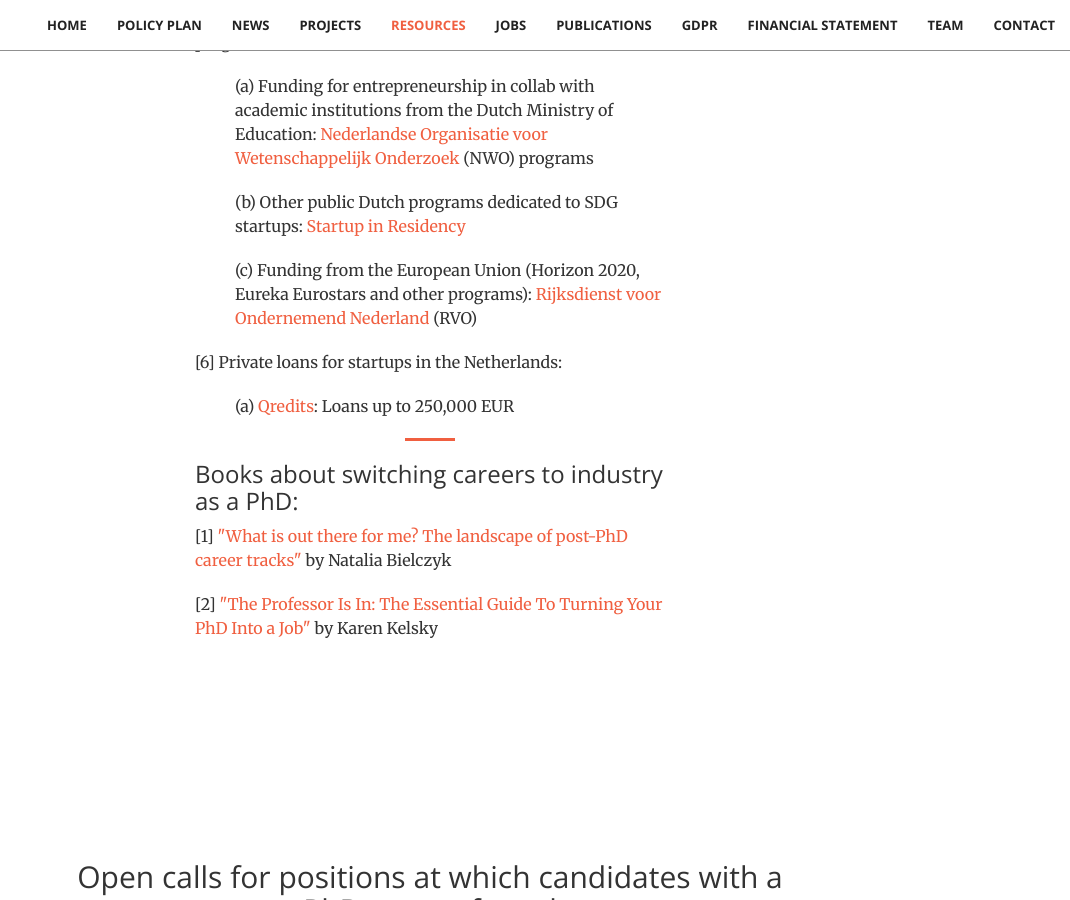
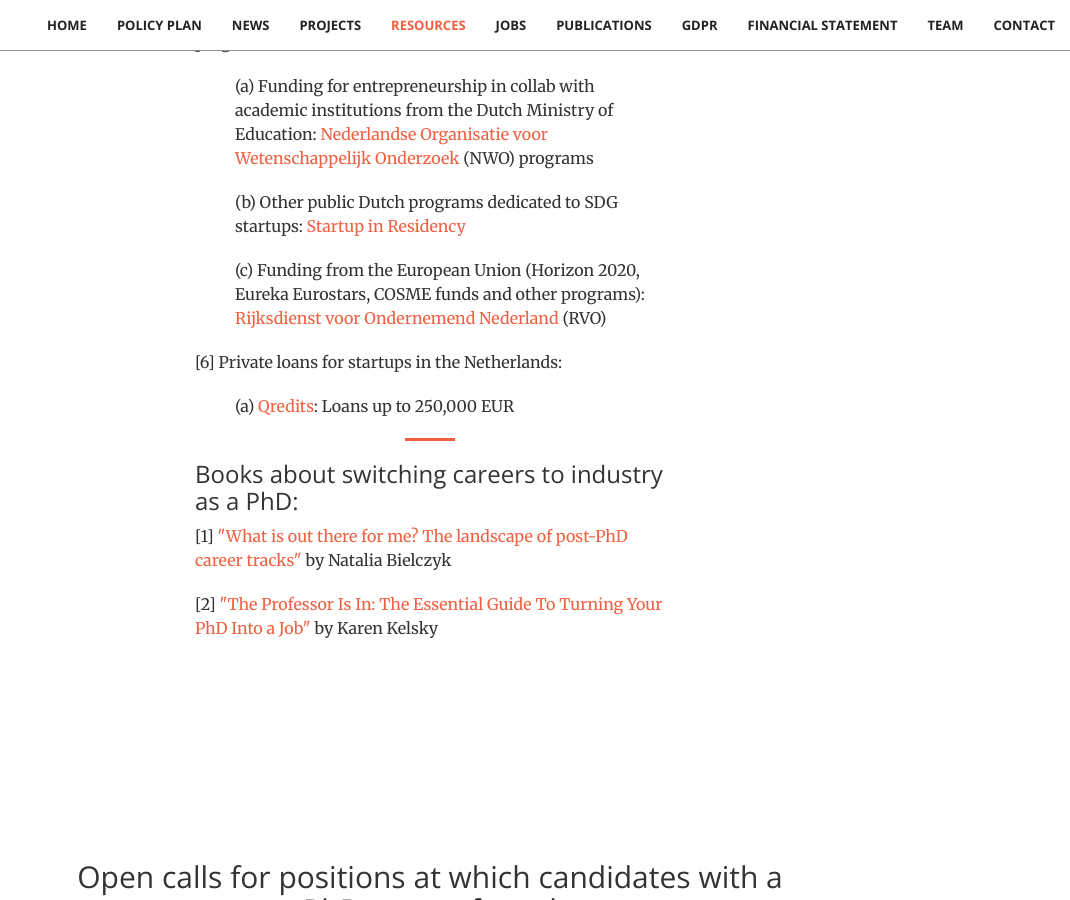
Before and after one commit to stichting-solaris/stichting-solaris.github.io, a Jekyll site: the page built from index.html, in a window 1280 px wide and 900 px high, scrolled down 15657 px. Shown: the whole window, without its empty margins (210-1280 px from the left). Built offline with Jekyll 4.4.1, drawn with Linux system fonts in a browser that asks for light colours.

Commit message:
Update resources.html

```diff
--- a/_includes/resources.html
+++ b/_includes/resources.html
@@ -186,7 +186,7 @@
                     Nederlandse Organisatie voor Wetenschappelijk Onderzoek</a> (NWO) programs</p>
                 <p class="tab">(b) Other public Dutch programs dedicated to SDG startups: <a href="Startupinresidency.com">
                     Startup in Residency</a></p>
-                <p class="tab">(c) Funding from the European Union (Horizon 2020, Eureka Eurostars and other programs):
+                <p class="tab">(c) Funding from the European Union (Horizon 2020, Eureka Eurostars, COSME funds and other programs):
                     <a href="https://english.rvo.nl/newsletter-nl-enterprise-wssl">
                     Rijksdienst voor Ondernemend Nederland</a> (RVO)</p>
 
```
